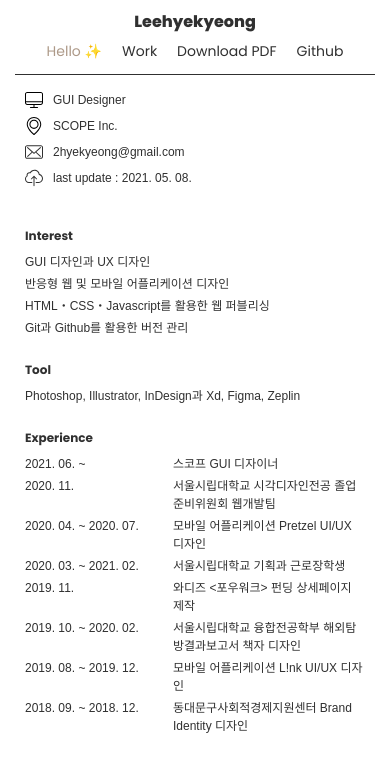
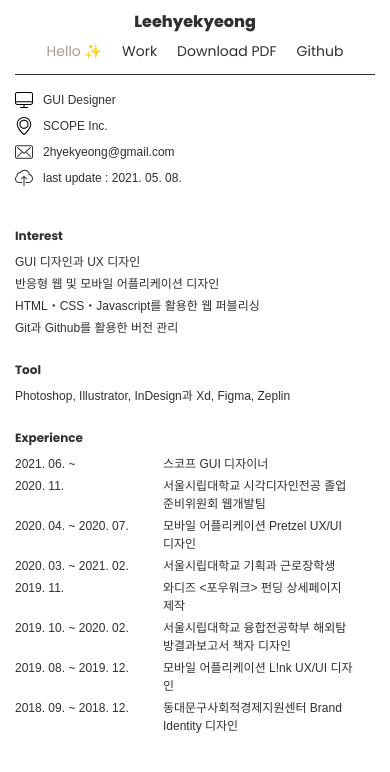
Before and after one commit to leehyekyeong/portfolio, a website: page index.html in a window 390 px wide. Drawn offline with Linux system fonts and the light colour scheme; a web font is replaced by a local one.

Commit message:
💄 Adjust mobile grid align

```diff
--- a/index.html
+++ b/index.html
@@ -129,7 +129,7 @@
                 <!-- 2 -->
                 <tr>
                   <td>2020. 04. ~ 2020. 07.</td>
-                  <td>모바일 어플리케이션 Pretzel UI/UX 디자인</td>
+                  <td>모바일 어플리케이션 Pretzel UX/UI 디자인</td>
                 </tr>
                 <!-- 3 -->
                 <tr>
@@ -151,7 +151,7 @@
                 <!-- 6 -->
                 <tr>
                   <td>2019. 08. ~ 2019. 12.</td>
-                  <td>모바일 어플리케이션 L!nk UI/UX 디자인</td>
+                  <td>모바일 어플리케이션 L!nk UX/UI 디자인</td>
                 </tr>
                 <!-- 7 -->
                 <tr>
--- a/styles/layout/_index.scss
+++ b/styles/layout/_index.scss
@@ -1,5 +1,7 @@
 .content {
   padding: 16px 0;
+  position: relative;
+  left: -10px;
   font-family: $font-content;
   font-size: $font-size-12;
   line-height: $line-height-12;
@@ -70,6 +72,7 @@
 @include responsive(T) {
   .content {
     padding: 40px 0;
+    left: 0;
     font-size: $font-size-16;
     line-height: $line-height-16;
   }
```
Also changed, not shown: style.css.
